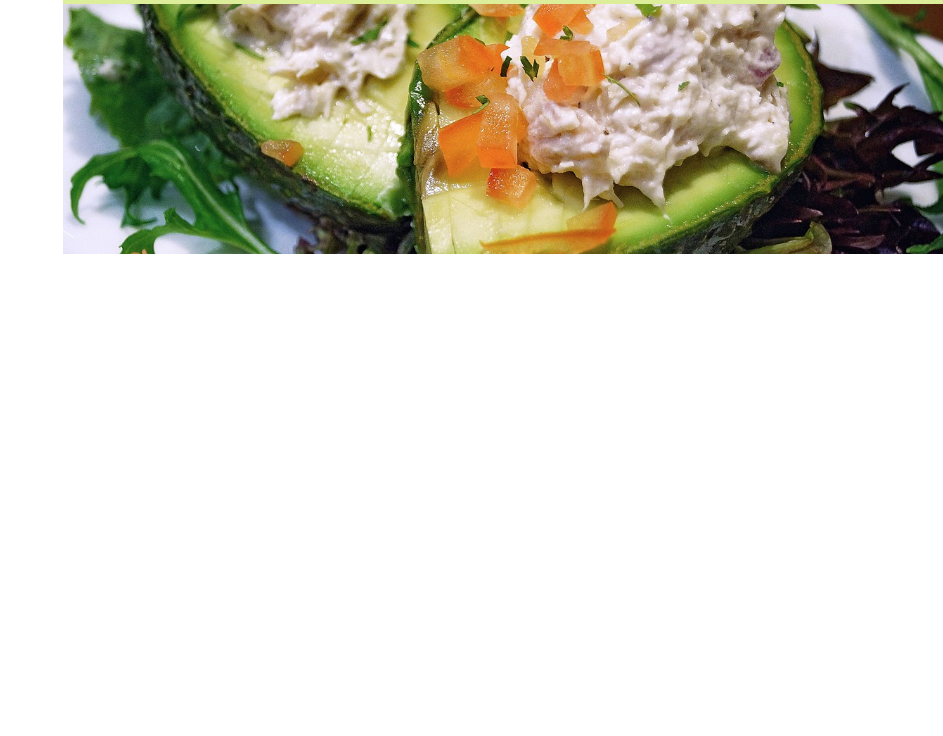
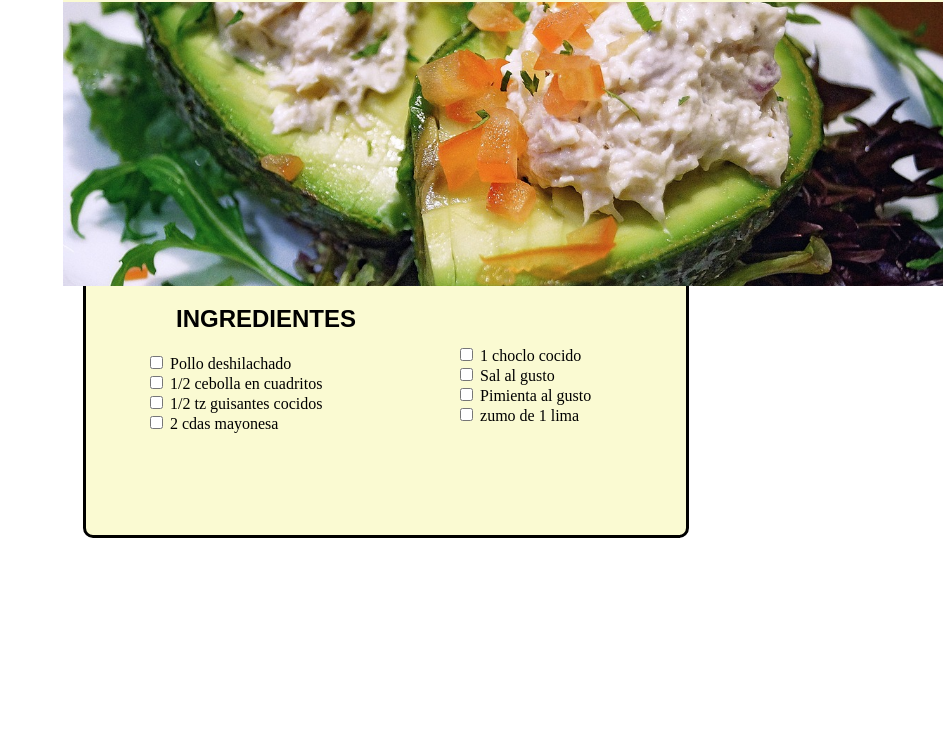
Before and after one commit to ElsaHermoza/ProjectFavoriteFood, a website: page index.html in a window 1280 px wide. Shown: the part 64-800 px from the top of the page, without its empty margins (337-1280 px from the left). Drawn offline with Linux system fonts and the light colour scheme.

Commit message:
added ingredients checkboxes and scss

```diff
--- a/index.html
+++ b/index.html
@@ -14,6 +14,30 @@
         <img class="paltarellena" src="./public/assets/paltarellena.jpg" alt="palta rellena">
     </header>
 
+    <div class="ingredientes">
+        <div class="ingredientes1">
+            <h2>INGREDIENTES</h2>
+            <input type="checkbox" id="pollo" name="pollo" value="Pollodeshilachado">
+            <label for="pollo"> Pollo deshilachado</label><br>
+            <input type="checkbox" id="cebolla" name="cebolla" value="Cebollacuadritos">
+            <label for="cebolla"> 1/2 cebolla en cuadritos</label><br>
+            <input type="checkbox" id="guisantes" name="guisantes" value="Guisantescocidos">
+            <label for="guisantes"> 1/2 tz guisantes cocidos</label><br>
+            <input type="checkbox" id= "mayonesa" name="mayonesa" value="Mayonesa">
+            <label for="mayonesa"> 2 cdas mayonesa</label><br>
+        </div>
+        <div class="ingredientes2">
+            <input type="checkbox" id="choclo" name="choclo" value="Choclococido">
+            <label for="choclo"> 1 choclo cocido</label><br>
+            <input type="checkbox" id="sal" name="sal" value="Sal">
+            <label for="sal"> Sal al gusto</label><br>
+            <input type="checkbox" id="pimienta" name="pimienta" value="Pimienta">
+            <label for="pimienta"> Pimienta al gusto</label><br>
+            <input type="checkbox" id= "lima" name="lima" value="Lima">
+            <label for="lima"> zumo de 1 lima </label><br>
+        </div>
+
+    </div>
 
 </body>
 </html>
--- a/src/sass/header.scss
+++ b/src/sass/header.scss
@@ -3,14 +3,13 @@ body{
 }
 
 header{
-    background-color: rgb(221, 238, 154);
+    background-color: lightgoldenrodyellow;
     width: 900px;
-    height: 250px;
+    height: 284px;
 }
 
 .titulo{
     margin-left: 20px;
-    margin-top: 20px;
     font-family: sans-serif;
     font-size: small;
 }
--- a/src/sass/ingredients.scss
+++ b/src/sass/ingredients.scss
@@ -0,0 +1,35 @@
+.ingredientes{
+    border: solid black;
+    border-radius: 0 0 10px 10px;
+    background-color: lightgoldenrodyellow;
+    width: 600px;
+    height: 250px;
+    margin-left: 20px;
+    margin-top: 45px;
+    display:flex;
+    justify-content: space-between center;
+    align-content: center;
+}
+
+h2{
+    margin-left: 30px;
+    font-family: sans-serif;
+    max-width: 100%;
+}
+
+form{
+    margin-left: 30px;
+
+}
+.ingredientes1{
+    margin-left: 60px;
+    float: left;
+    padding-right: 30px;
+}
+
+.ingredientes2{
+    margin-left: 70px;
+    float: right;
+    margin-top: 60px;
+
+}
--- a/src/sass/styles.scss
+++ b/src/sass/styles.scss
@@ -1 +1,2 @@
-@import './header.scss'
+@import './header.scss';
+@import './ingredients.scss';
```
Also changed, not shown: public/css/styles.css, 1 other file.
